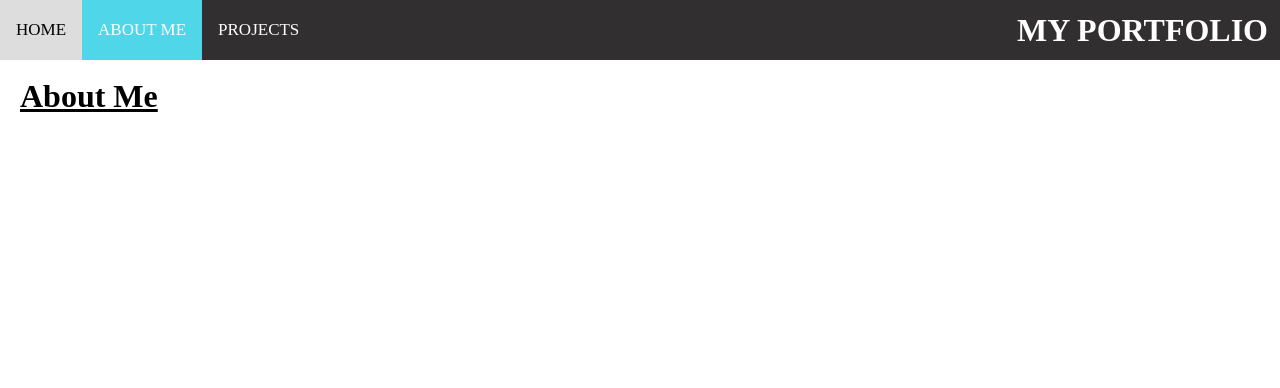
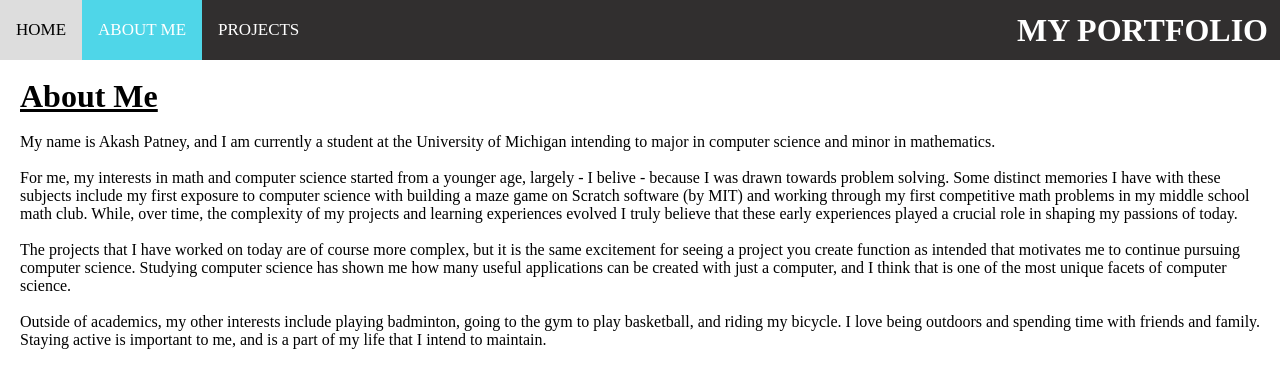
Before and after one commit to akashpatney/akashpatney.github.io, a plain HTML site: page about.html in a window 1280 px wide. Drawn offline with Linux system fonts and the light colour scheme.

Commit message:
largeUpdate

```diff
--- a/about.html
+++ b/about.html
@@ -25,6 +25,41 @@
 
   <br>
   <u><h1>About Me</h1></u>
+  <br>
+
+
+
+  <p id = "about">
+    My name is Akash Patney, and I am currently a student at the
+    University of Michigan intending to major in computer science
+    and minor in mathematics.
+
+    <br>
+    <br>
+
+    For me, my interests in math and computer science started from a
+    younger age, largely - I belive - because I was drawn towards problem solving. Some distinct memories I have with these subjects include my
+    first exposure to computer science with building a maze game on Scratch software (by MIT) and
+    working through my first competitive math problems in my middle school math club. While, over time, the complexity of my projects
+    and learning experiences evolved I truly believe that these early experiences played a crucial role
+    in shaping my passions of today.
+
+    <br>
+    <br>
+    The projects that I have worked on today are of course more complex, but it is
+    the same excitement for seeing a project you create function as intended that motivates
+    me to continue pursuing computer science. Studying computer science has shown me how many useful applications can be created with just a computer, and I think that
+    is one of the most unique facets of computer science.
+
+    <br>
+    <br>
+    Outside of academics, my other interests include playing badminton, going to the gym to play basketball, and riding my
+    bicycle. I love being outdoors and spending time with friends and family. Staying active is important to me, and is a part
+    of my life that I intend to maintain.
+
+
+  </p>
+
 
   <script>
     function myFunction() {
--- a/style.css
+++ b/style.css
@@ -9,6 +9,10 @@ h1 {
     margin-left: 20px;
    }
 
+h3 {
+  color: rgb(21, 122, 205);
+  margin-left: 20px;
+}
  /* Navigation Section (HOME): */
 
   /* navigation background */
@@ -89,9 +93,18 @@ h1 {
     }
 
 
+    .bdesc {
+      color: rgb(127, 151, 164);
+    }
 
 
 
+/* About Me Section  */
+
+    #about {
+      margin-left: 20px;
+      margin-right: 10px;
+    }
 
 /* Professional Links Section: */
 
```
Also changed, not shown: index.html (+5 -4 lines), projects.html (+33 -2 lines).
